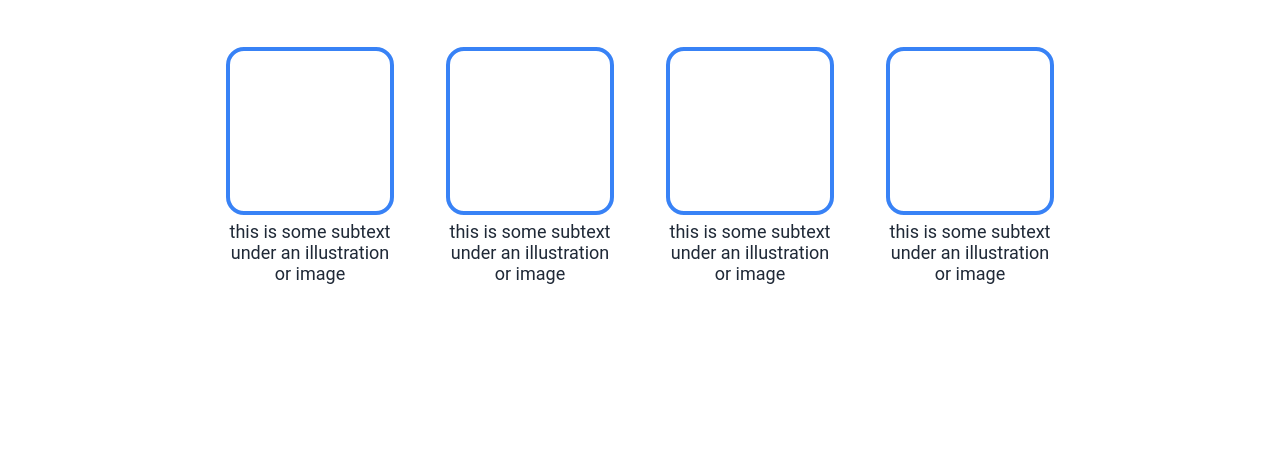
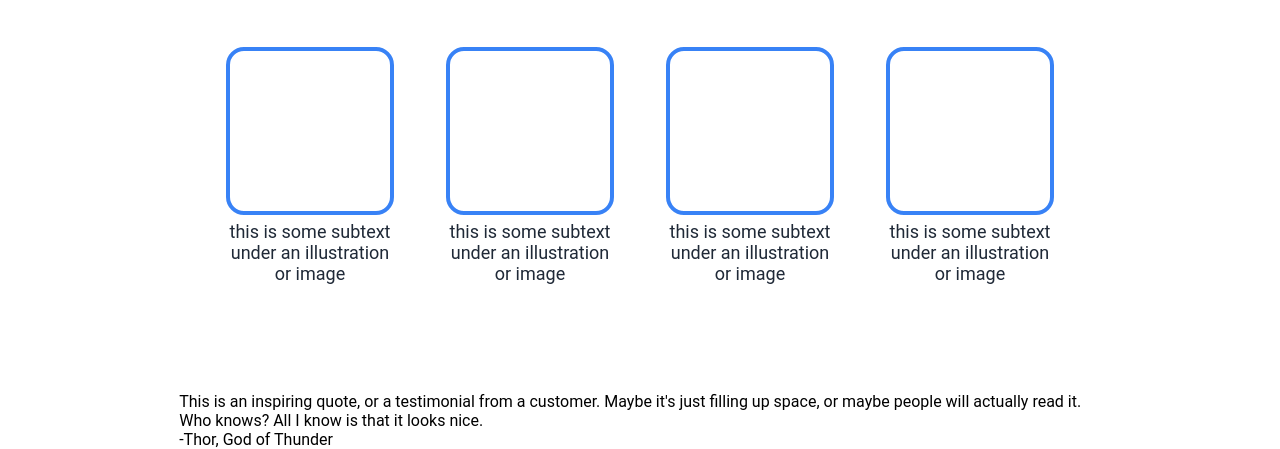
Before and after one commit to lassestarcke/top-landing-page, a plain HTML site: page index.html in a window 1280 px wide. Shown: the part 576-1025 px from the top of the page. Before the commit the page ends 968 px from the top, so only its background shows below. Drawn offline with Linux system fonts and the light colour scheme.

Commit message:
Add HTML for quote-section
Content added to the quote section, ready to be styled.

```diff
--- a/index.html
+++ b/index.html
@@ -29,7 +29,6 @@
 
 
         <div class="info-section">
-            <div class="container">
                 <div class="info-title">Some random information.</div>
                 <div class="info-container">
                     <div class="info">
@@ -49,12 +48,14 @@
                         <div class="text">this is some subtext under an illustration or image</div>
                     </div>
                 </div>
-            </div>
         </div>
 
 
-        <div class="quote">
-
+        <div class="quote-section">
+            <div class="quote-container container">
+                <div class="quote">This is an inspiring quote, or a testimonial from a customer. Maybe it's just filling up space, or maybe people will actually read it. Who knows? All I know is that it looks nice.</div>
+                <div class="quote-author">-Thor, God of Thunder</div>
+            </div>
         </div>
 
         <div class="cta">
```
